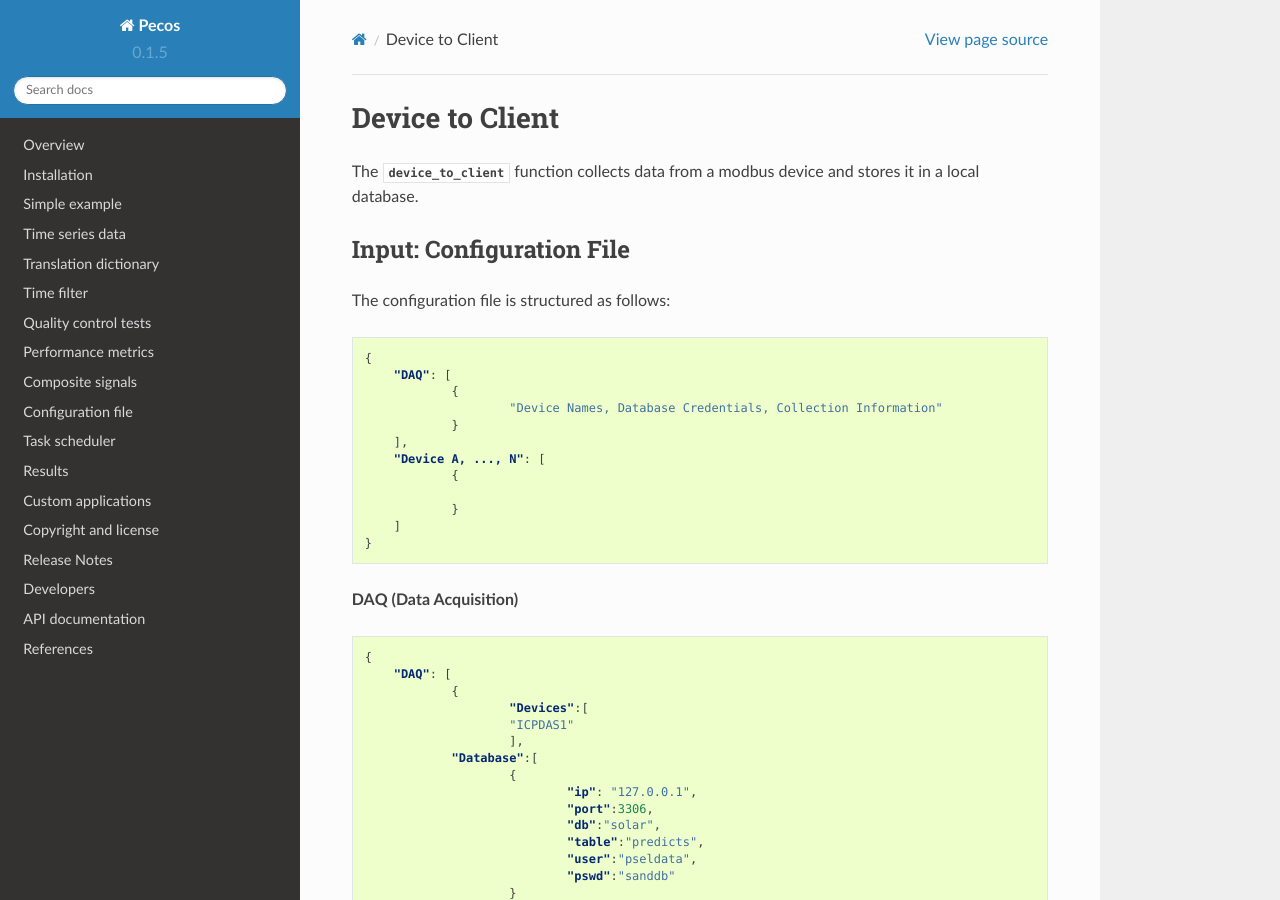
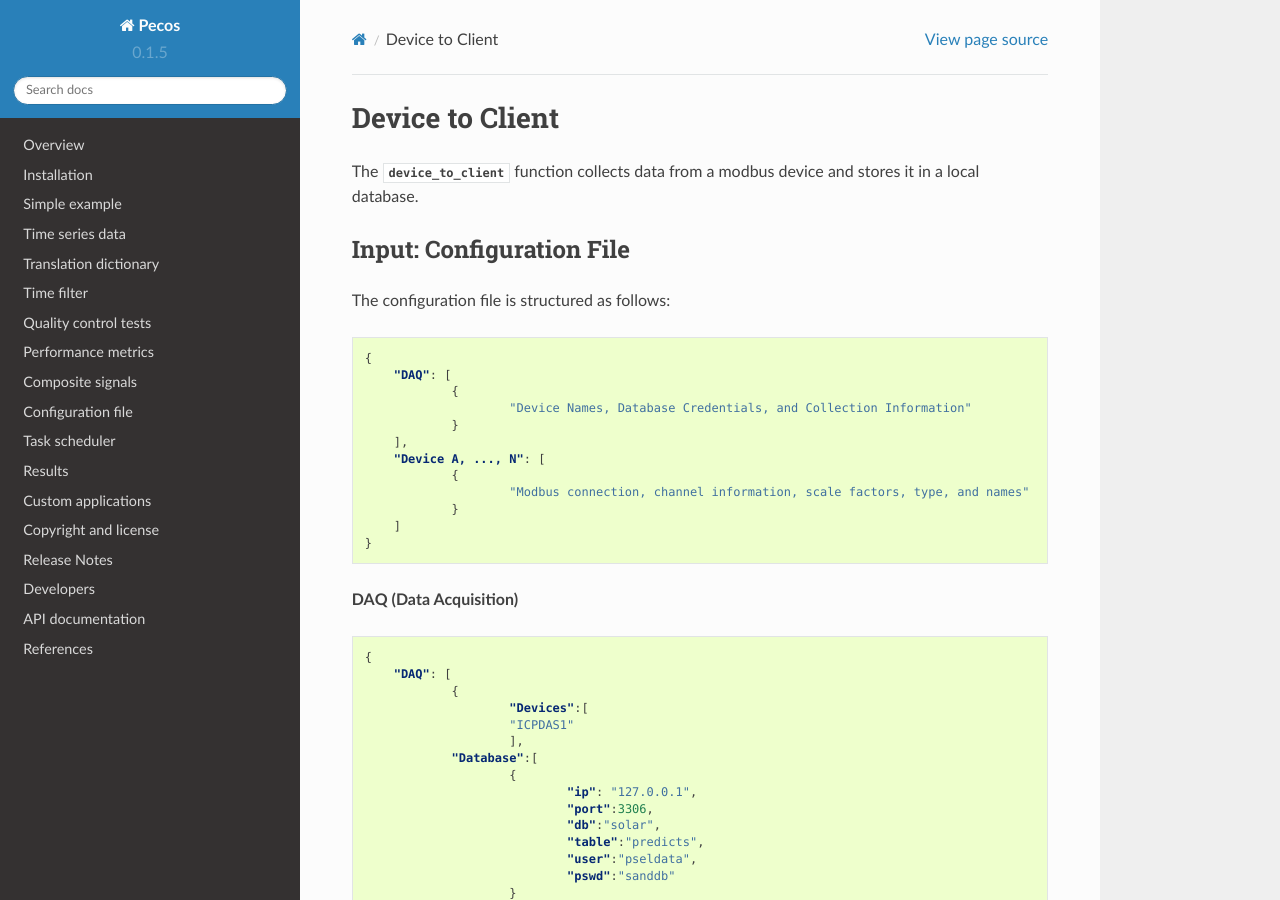
Before and after one commit to sjanzou/pecos, a Sphinx documentation site: the page built from documentation/devicetoclient.rst, in a window 1280 px wide and 900 px high. Built offline with Sphinx 7.4.7 and the Read the Docs theme 2.0.0, drawn with Linux system fonts in a browser that asks for light colours.

Commit message:
add devicetoclient

```diff
--- a/documentation/devicetoclient.rst
+++ b/documentation/devicetoclient.rst
@@ -14,12 +14,12 @@ The configuration file is structured as follows:
     {
         "DAQ": [
         	{
-        		"Device Names, Database Credentials, Collection Information"
+        		"Device Names, Database Credentials, and Collection Information"
         	}
         ],
         "Device A, ..., N": [
         	{
-
+        		"Modbus connection, channel information, scale factors, type, and names"
         	}
         ]
     }
```
